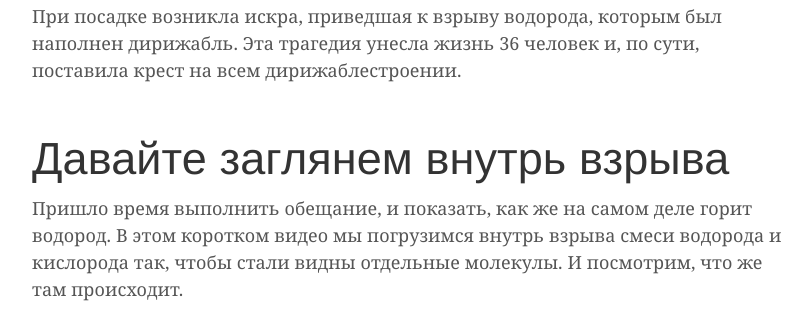
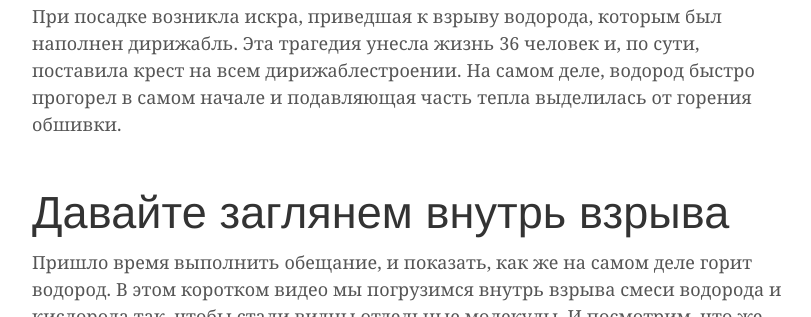
Before and after one commit to MELScience/blog.melscience.com, a Jekyll site: the page built from ru/2015-03-24-hydrogen-burning.md, in a window 1280 px wide and 900 px high, scrolled down 2269 px, cut to the strip 256-573 px from the top of the window. Shown: the whole strip, without its empty margins (38-849 px from the left). Built offline with Jekyll 4.4.1, drawn with Linux system fonts in a browser that asks for light colours; nearby versions of some CDN libraries; comment, search, counter and statistics services are not loaded.

Commit message:
Hydrogen Russian text update (cover burning)

```diff
--- a/ru/2015-03-24-hydrogen-burning.md
+++ b/ru/2015-03-24-hydrogen-burning.md
@@ -46,7 +46,7 @@ H<sub>2</sub> + H<sub>2</sub> + O<sub>2</sub> = H<sub>2</sub>O + H<sub>2</sub>O
 
 <iframe width="640" height="360" src="http://www.youtube.com/embed/Q7utL5HonSw?rel=0&start=98" frameborder="0" allowfullscreen></iframe>
 
-При посадке возникла искра, приведшая к взрыву водорода, которым был наполнен дирижабль. Эта трагедия унесла жизнь 36 человек и, по сути, поставила крест на всем дирижаблестроении.
+При посадке возникла искра, приведшая к взрыву водорода, которым был наполнен дирижабль. Эта трагедия унесла жизнь 36 человек и, по сути, поставила крест на всем дирижаблестроении. На самом деле, водород быстро прогорел в самом начале и подавляющая часть тепла выделилась от горения обшивки.
 
 ## Давайте заглянем внутрь взрыва
 
```
Also changed, not shown: ru/about.md (+1 -1 lines).
